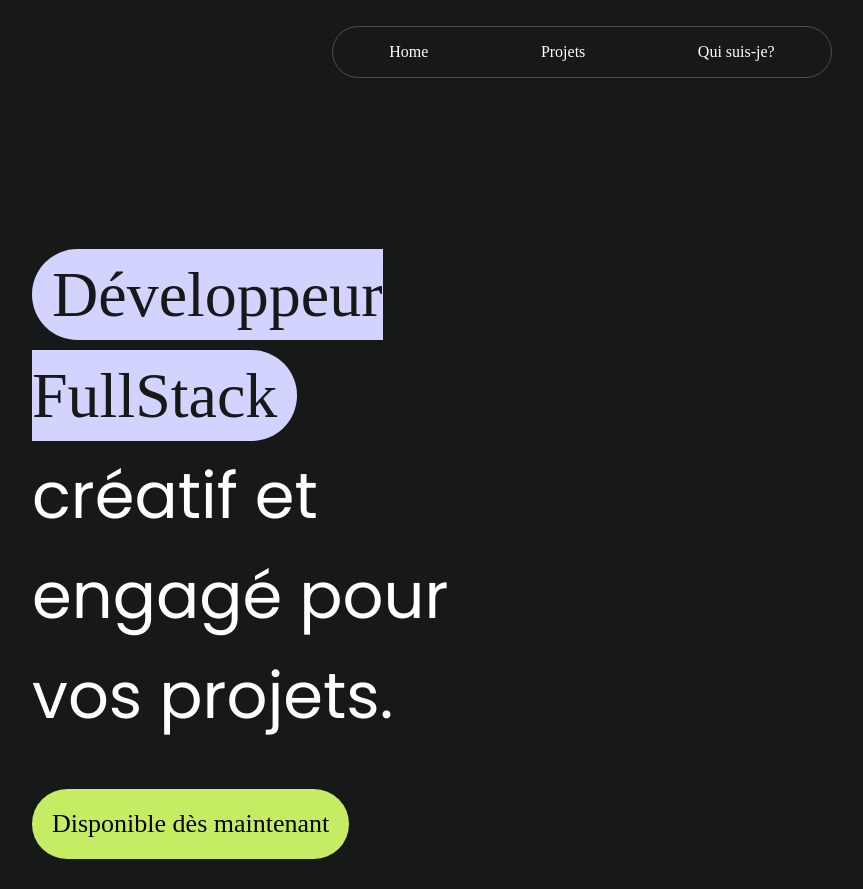
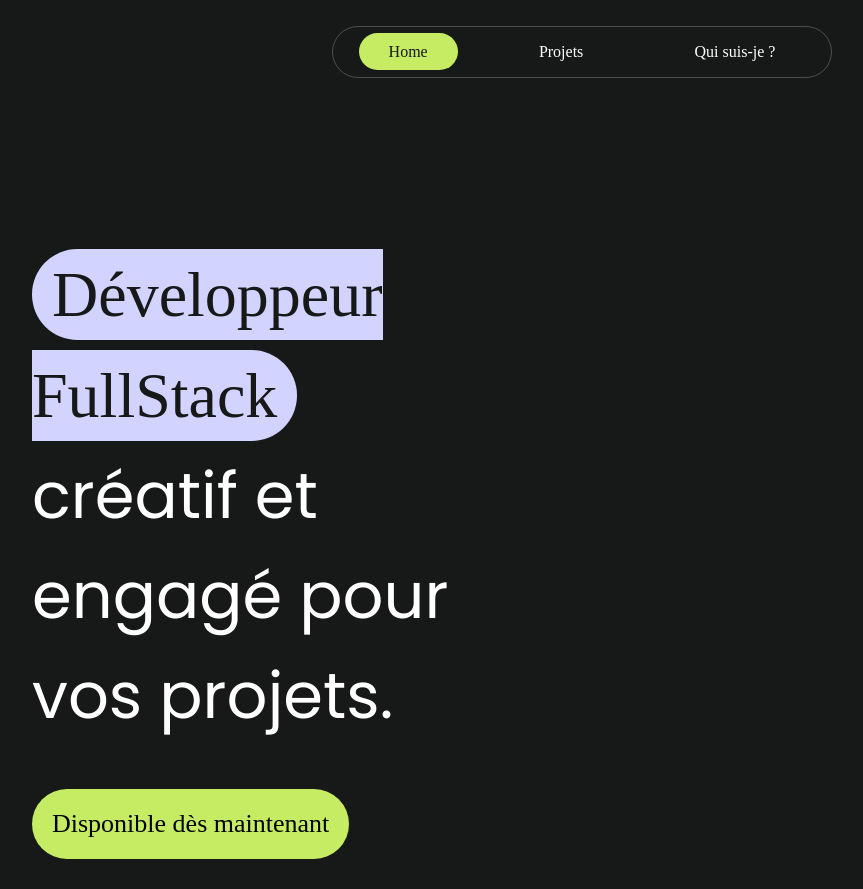
Before and after one commit to ClementNouet/BookOnline, a Next.js app: page / in a window 1280 px wide. Shown: the whole page, without its empty margins (58-921 px from the left). Built offline with nearby package versions, Linux system fonts and the light colour scheme; a web font is replaced by a local one.

Commit message:
link all pages

```diff
--- a/components/Home.js
+++ b/components/Home.js
@@ -10,7 +10,7 @@ function Home() {
     // Ajoute la classe `animated` après le chargement de la page
     setTimeout(() => {
       setIsAnimated(true);
-    }, 100); // Délai pour s'assurer que l'animation démarre
+    }, 800); // Délai pour s'assurer que l'animation démarre
   }, []);
 
   return (
--- a/components/Menu.js
+++ b/components/Menu.js
@@ -1,14 +1,38 @@
+import { useRouter } from 'next/router'; // Importer useRouter
 import styles from '../styles/Menu.module.css';
 import '@fontsource/dm-serif-text';
 
 function Menu() {
+  const router = useRouter(); // Obtenir les informations sur la route active
+
   return (
     <div className={styles.main}>
-        <ul className={styles.menu}>
-            <li>Home</li>
-            <li>Projets</li>
-            <li>Qui suis-je?</li>
-        </ul>
+      <ul className={styles.menu}>
+        <li>
+          <a
+            href="/"
+            className={router.pathname === '/' ? styles.active : ''}
+          >
+            Home
+          </a>
+        </li>
+        <li>
+          <a
+            href="/projets"
+            className={router.pathname === '/projets' ? styles.active : ''}
+          >
+            Projets
+          </a>
+        </li>
+        <li>
+          <a
+            href="/about"
+            className={router.pathname === '/about' ? styles.active : ''}
+          >
+            Qui suis-je ?
+          </a>
+        </li>
+      </ul>
     </div>
   );
 }
--- a/package.json
+++ b/package.json
@@ -11,6 +11,7 @@
   "dependencies": {
     "@fontsource/dm-serif-text": "^5.1.1",
     "@fontsource/poppins": "^5.1.1",
+    "framer-motion": "^11.15.0",
     "next": "12.1.6",
     "react": "18.1.0",
     "react-dom": "18.1.0"
--- a/pages/_app.js
+++ b/pages/_app.js
@@ -1,15 +1,27 @@
 import '../styles/globals.css';
-import Head from 'next/head';
+import { motion, AnimatePresence } from 'framer-motion';
+import { useRouter } from 'next/router';
 
-function App({ Component, pageProps }) {
+function MyApp({ Component, pageProps }) {
+  const router = useRouter();
+
   return (
-    <>
-      <Head>
-        <title>Next.js App</title>
-      </Head>
-      <Component {...pageProps} />
-    </>
+    <AnimatePresence mode="wait">
+      <motion.div
+        key={router.route}
+        initial={{ opacity: 0, x: '100%' }}
+        animate={{ opacity: 1, x: 0 }}
+        exit={{ opacity: 0, x: '-100%' }}
+        transition={{
+          opacity: { duration: 0.5, ease: 'easeIn' }, // Ajout de "easeIn" pour l'opacité
+          x: { type: 'spring', stiffness: 200, damping: 30, duration: 0.5, ease: 'easeIn' }, // Ajout de "easeIn" pour le glissement
+        }}
+        style={{ position: 'relative', minHeight: '100vh' }} // Assurez-vous que l'élément occupe toute la hauteur
+      >
+        <Component {...pageProps} />
+      </motion.div>
+    </AnimatePresence>
   );
 }
 
-export default App;
+export default MyApp;
--- a/styles/Menu.module.css
+++ b/styles/Menu.module.css
@@ -18,5 +18,25 @@ padding: 0px;
 }
 
 .menu li {
+    display: inline-block;
     padding: 1em;
-}
+  }
+
+  .menu a {
+    text-decoration: none;
+    color: white;
+    padding: 10px 30px;
+    border-radius: 150px;
+
+    transition: background-color 0.3s ease, color 0.3s ease;
+  }
+
+  .menu a:hover {
+    background-color: #d2d4ff; /* Couleur au survol */
+    color: #171919;
+  }
+
+  .menu a.active {
+    background-color: #C6EC64; /* Fond bleu pour la page active */
+    color: #171919; /* Texte blanc */
+  }
--- a/styles/globals.css
+++ b/styles/globals.css
@@ -3,6 +3,8 @@ body {
   margin: 0;
   font-family: -apple-system, BlinkMacSystemFont, Segoe UI, Roboto, Oxygen,
     Ubuntu, Cantarell, Fira Sans, Droid Sans, Helvetica Neue, sans-serif;
+  overflow-x: hidden;
+  background-color: #171919;
 }
 
 * {
```
Also changed, not shown: components/About.js (added, +17 -0 lines), components/Projets.js (added, +17 -0 lines), pages/about.js (added, +7 -0 lines), pages/projets.js (added, +7 -0 lines), 1 other file (tests, documents, lock files or other folders).
